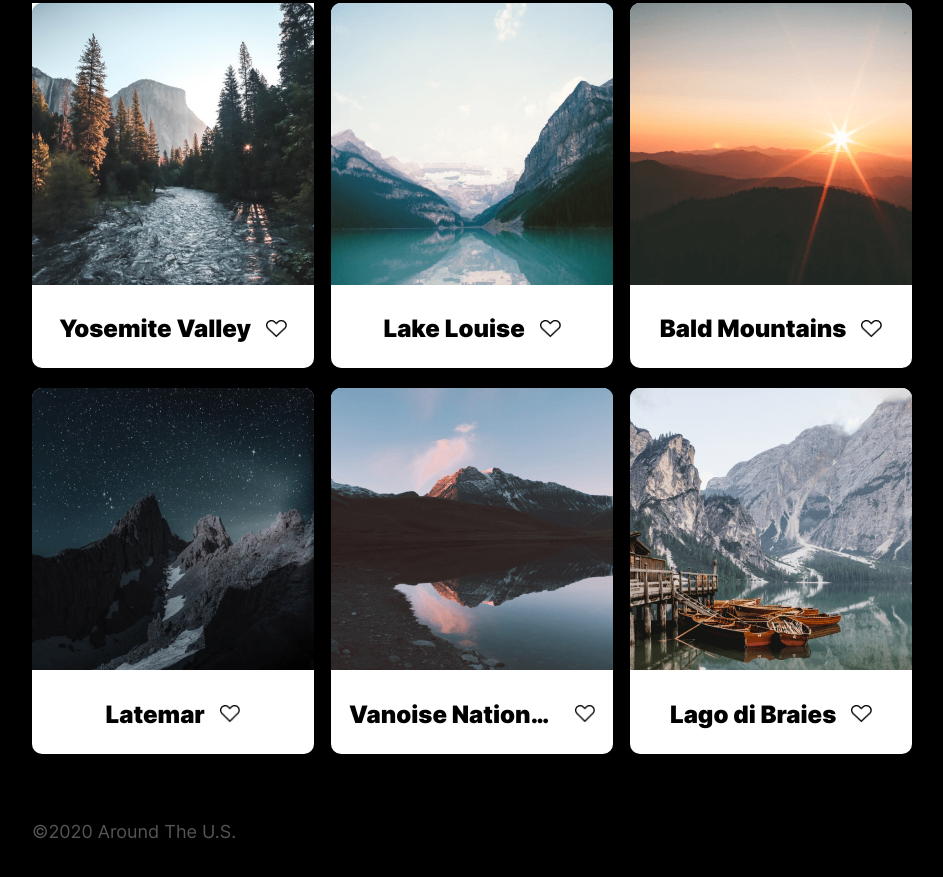
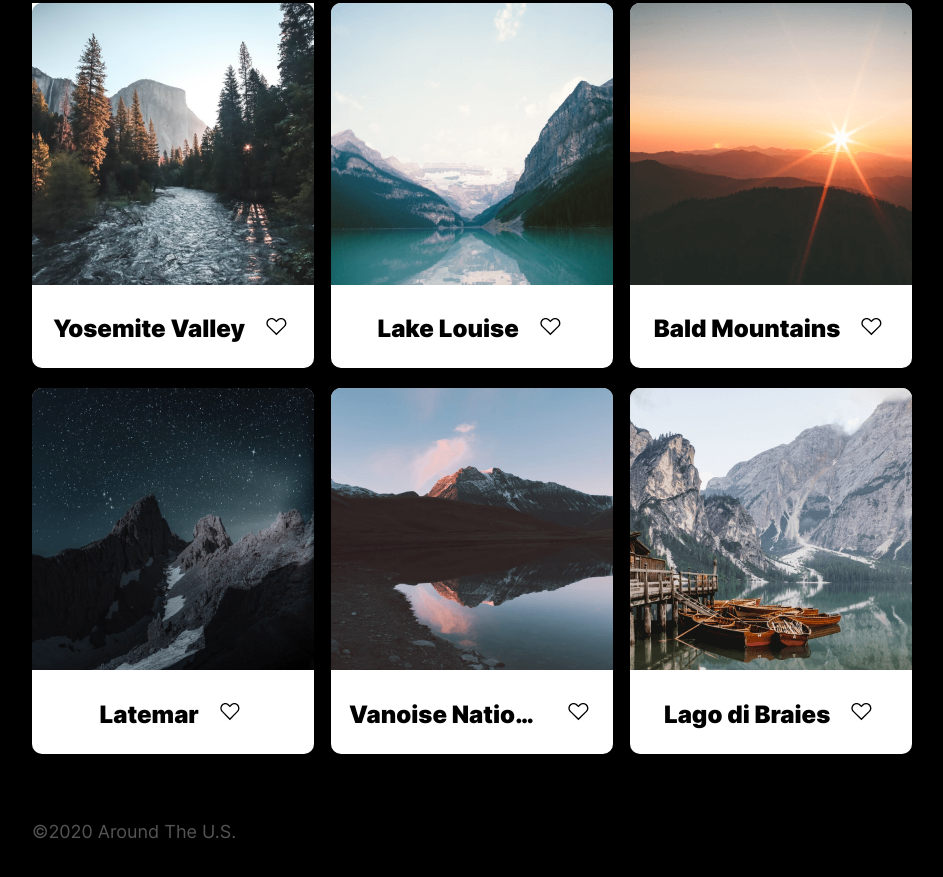
Before and after one commit to kaitbobait/web_project_4, a plain HTML site: page index.html in a window 1280 px wide. Shown: the part 325-1202 px from the top of the page, without its empty margins (168-1111 px from the left). Drawn offline with Linux system fonts and the light colour scheme.

Commit message:
semantic: move popup to bottom of html, changed img to svg, made heart a button

```diff
--- /dev/null
+++ b/blocks/places/__heart-button/places__heart-button.css
@@ -0,0 +1,10 @@
+
+.places__heart-button {
+  outline: none;
+  border: none;
+  background-color: transparent;
+}
+
+.places__heart-button:hover {
+  cursor: pointer;
+}
--- a/blocks/places/places.css
+++ b/blocks/places/places.css
@@ -5,7 +5,9 @@
 @import url('__img/places__img.css');
 @import url('__title-section/places__title-section.css');
 @import url('__name/places__name.css');
+@import url('__heart-button/places__heart-button.css');
 @import url('__heart/places__heart.css');
+
 
 .places {
   padding: 0;
--- a/index.html
+++ b/index.html
@@ -9,11 +9,11 @@
   <body class="page">
     <div class="page__content">
       <header class="header">
-        <img class="logo" src="images/logo.png"alt="Around logo">
+        <img class="logo" src="images/logo-svg.svg" alt="Around logo">
       </header>
       <main class="main">
         <section class="profile">
-          <img class="profile__img">
+          <div class="profile__img"></div>
           <div class="profile__description">
               <div class="profile__description-top">
                 <h1 class="profile__name">Jacques Cousteau</h1>
@@ -32,8 +32,10 @@
               <div class="places__container">
                 <img class="places__img" src="images/yosemite.jpg" alt="view of Yosemite with river, mountains, and trees">
                 <div class="places__title-section">
-                  <p class="places__name">Yosemite Valley</p>
-                  <img class="places__heart" src="images/heart.png" alt="heart icon">
+                  <h2 class="places__name">Yosemite Valley</h2>
+                  <button class="places__heart-button" type="button">
+                    <img class="places__heart" src="images/heart.svg" alt="heart icon">
+                  </button>
                 </div>
               </div>
 
@@ -42,8 +44,10 @@
               <div class="places__container">
                 <img class="places__img" src="images/lake-louise.png" alt="beautiful blue lake with mountains in background">
                 <div class="places__title-section">
-                  <p class="places__name">Lake Louise</p>
-                  <img class="places__heart" src="images/heart.png" alt="heart icon">
+                  <h2 class="places__name">Lake Louise</h2>
+                  <button class="places__heart-button" type="button">
+                    <img class="places__heart" src="images/heart.svg" alt="heart icon">
+                  </button>
                 </div>
               </div>
             </li>
@@ -51,8 +55,10 @@
               <div class="places__container">
                 <img class="places__img" src="images/bald-mountains.png" alt="mountains that are bald with the sunset">
                 <div class="places__title-section">
-                  <p class="places__name">Bald Mountains</p>
-                  <img class="places__heart" src="images/heart.png" alt="heart icon">
+                  <h2 class="places__name">Bald Mountains</h2>
+                  <button class="places__heart-button" type="button">
+                    <img class="places__heart" src="images/heart.svg" alt="heart icon">
+                  </button>
                 </div>
               </div>
             </li>
@@ -60,8 +66,10 @@
               <div class="places__container">
                 <img class="places__img" src="images/latemar.png" alt="latemar mountains at night with starry sky">
                 <div class="places__title-section">
-                  <p class="places__name">Latemar</p>
-                  <img class="places__heart" src="images/heart.png" alt="heart icon">
+                  <h2 class="places__name">Latemar</h2>
+                  <button class="places__heart-button" type="button">
+                    <img class="places__heart" src="images/heart.svg" alt="heart icon">
+                  </button>
                 </div>
               </div>
             </li>
@@ -69,8 +77,10 @@
               <div class="places__container">
                 <img class="places__img" src="images/vanoise.png" alt="vanoise lake with mountains">
                 <div class="places__title-section">
-                  <p class="places__name">Vanoise National Park</p>
-                  <img class="places__heart" src="images/heart.png" alt="heart icon">
+                  <h2 class="places__name">Vanoise National Park</h2>
+                  <button class="places__heart-button" type="button">
+                    <img class="places__heart" src="images/heart.svg" alt="heart icon">
+                  </button>
                 </div>
               </div>
             </li>
@@ -78,29 +88,30 @@
               <div class="places__container">
                 <img class="places__img" src="images/lago-di-braies.png" alt="canoes on a lake in the mountains">
                 <div class="places__title-section">
-                  <p class="places__name">Lago di Braies</p>
-                  <img class="places__heart" src="images/heart.png" alt="heart icon">
+                  <h2 class="places__name">Lago di Braies</h2>
+                  <button class="places__heart-button" type="button">
+                    <img class="places__heart" src="images/heart.svg" alt="heart icon">
+                  </button>
                 </div>
               </div>
             </li>
           </ul>
         </section>
-        <!-- Temporary popup section placement -->
-        <section class="popup">
-          <div class="popup__container">
-            <button class="popup__close-button"></button>
-            <h2 class="popup__intro">Edit profile</h2>
-            <form class="popup__form" action="#" >
-              <input class="input input__name" type="text" name="name" placeholder="Jacques Cousteau" value="Jacques Cousteau">
-              <input class="input input__title" type="text" name="description" placeholder="Explorer" value="Explorer">
-              <button class="popup__save-button">Save</button>
-            </form>
-          </div>
-        </section>
       </main>
       <footer class="footer">
         <p class="footer__copyright">&copy;2020 Around The U.S.</p>
       </footer>
+      <div class="popup">
+        <div class="popup__container">
+          <button class="popup__close-button"></button>
+          <h2 class="popup__intro">Edit profile</h2>
+          <form class="popup__form" action="#" >
+            <input class="input input__name" type="text" name="name" placeholder="Jacques Cousteau" value="Jacques Cousteau">
+            <input class="input input__title" type="text" name="description" placeholder="Explorer" value="Explorer">
+            <button class="popup__save-button">Save</button>
+          </form>
+        </div>
+      </div>
       <script src="script.js"></script>
     </div>
   </body>
```
Also changed, not shown: images/heart.svg (added), images/logo-svg.svg (added).
